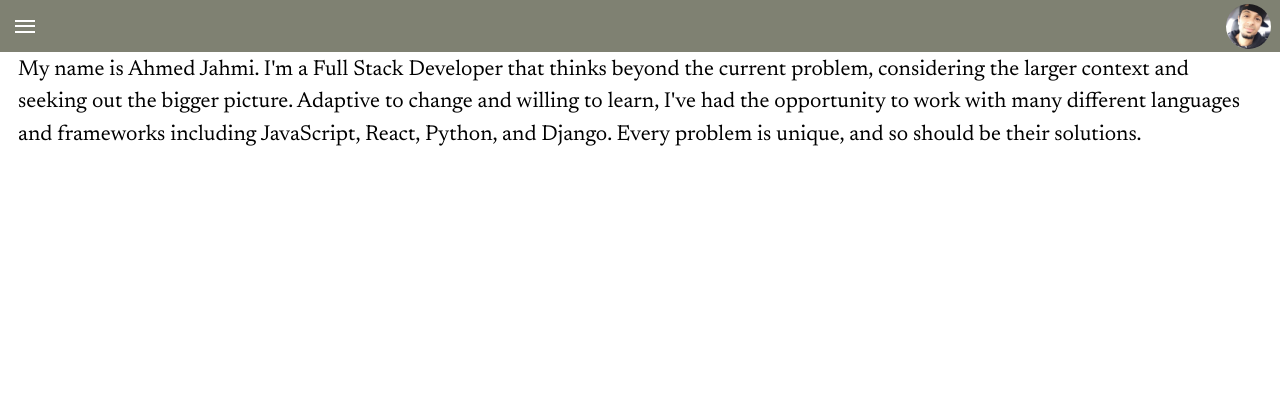
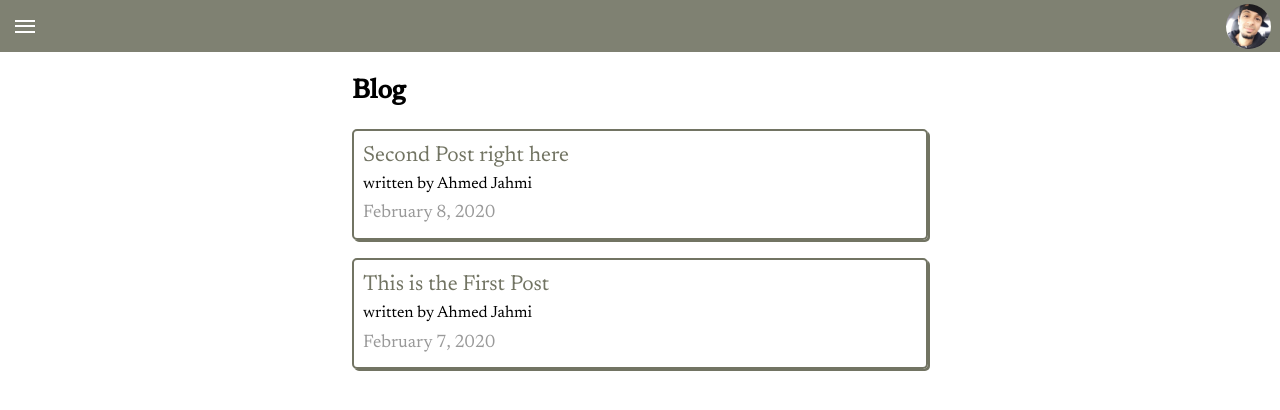
Before and after one commit to ahmedjahmi/new-site, a Next.js app: page / in a window 1280 px wide. Shown: the top 410 px of the page. Built offline with nearby package versions, Linux system fonts and the light colour scheme.

Commit message:
Add blog to homepage

```diff
--- a/components/nav/nav.js
+++ b/components/nav/nav.js
@@ -20,7 +20,7 @@ export default function Nav() {
 		menuOpen ? (main.style.filter = 'blur(2px)') : (main.style.filter = null);
 	});
 
-	const menu = ['home', 'blog', 'projects', 'contact'];
+	const menu = ['home', 'projects', 'contact'];
 
 	const menuItems = menu.map((val, index) => {
 		const pathFromVal = val !== 'home' ? `/${val}` : '/';
--- a/pages/index.js
+++ b/pages/index.js
@@ -1,24 +1,43 @@
 import Head from 'next/head';
 import Layout, { siteTitle } from '../components/layout/layout';
 import pageStyles from '../styles/page.module.scss';
+import { getSortedPostsData } from '../lib/posts';
 import Link from 'next/link';
+import Date from '../components/date';
 
-export default function Home() {
+export async function getStaticProps() {
+	const allPostsData = getSortedPostsData();
+	return {
+		props: {
+			allPostsData,
+		},
+	};
+}
+
+export default function Blog({ allPostsData }) {
 	return (
-		<Layout home>
+		<Layout>
 			<Head>
 				<title>{siteTitle}</title>
 			</Head>
-			<section className={pageStyles.headingMd}>
-				<p>
-					My name is Ahmed Jahmi. I'm a Full Stack Developer that thinks beyond
-					the current problem, considering the larger context and seeking out
-					the bigger picture. Adaptive to change and willing to learn, I've had
-					the opportunity to work with many different languages and frameworks
-					including JavaScript, React, Python, and Django. Every problem is
-					unique, and so should be their solutions.
-				</p>
-			</section>
+			<div className={pageStyles.blogPageContainer}>
+				<section className={`${pageStyles.headingMd} ${pageStyles.padding1px}`}>
+					<h2 className={pageStyles.headingLg}>Blog</h2>
+					<ul className={pageStyles.list}>
+						{allPostsData.map(({ id, date, title, author }) => (
+							<li className={pageStyles.listItem} key={id}>
+								<Link href={`/blog/${id}`}>
+									<a>{title}</a>
+								</Link>
+								<p className={pageStyles.blogAuthor}>written by {author}</p>
+								<small className={pageStyles.dateText}>
+									<Date dateString={date} />
+								</small>
+							</li>
+						))}
+					</ul>
+				</section>
+			</div>
 		</Layout>
 	);
 }
```
Also changed, not shown: pages/blog.js (deleted, +0 -46 lines).
